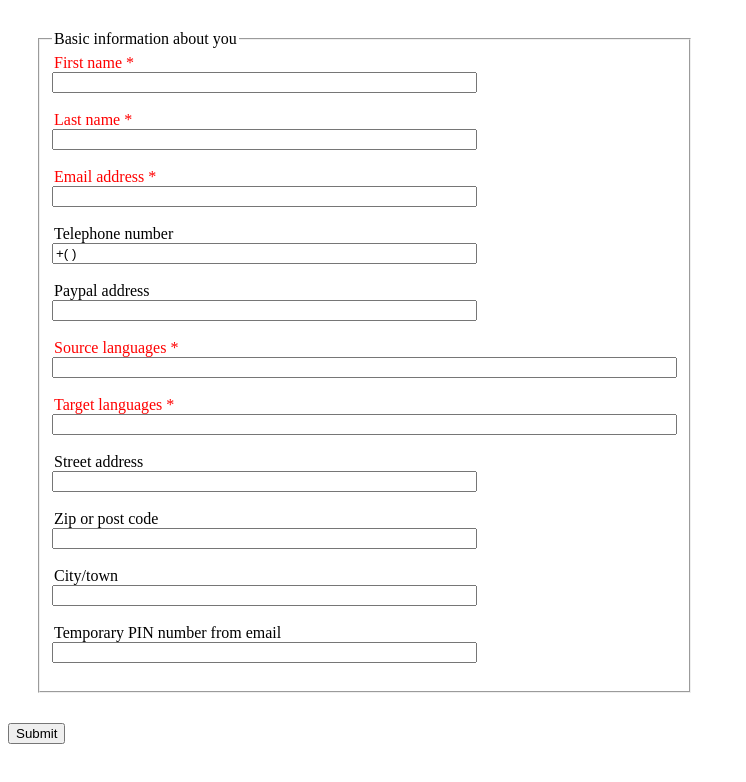
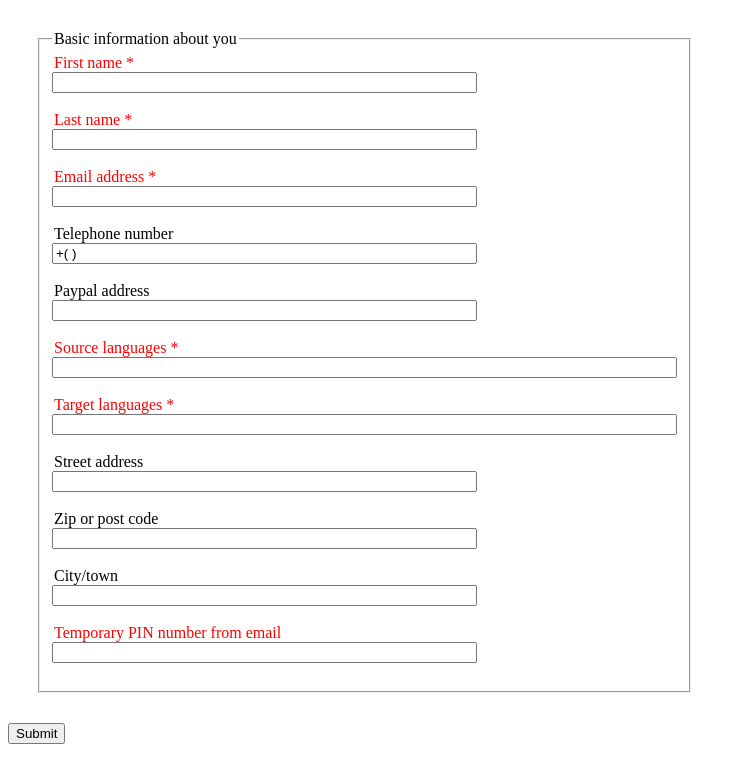
Before and after one commit to vigoursoft/UserManagement, a plain HTML site: page public/enroll.html in a window 1280 px wide. Shown: the whole page, without its empty margins (0-746 px from the left). Drawn offline with Linux system fonts and the light colour scheme; files that its build step writes are made by us from their sources.

Commit message:
Add files via upload

```diff
--- a/public/enroll.html
+++ b/public/enroll.html
@@ -37,7 +37,7 @@
     <legend>City/town</legend>
     <input type="text" size=50 name="city" value=""><br><br>
 
-    <legend>Temporary PIN number from email</legend>
+    <legend id="required">Temporary PIN number from email</legend>
     <input type="text" size=50 name="pin" value=""><br><br>
 
 </fieldset>
```
